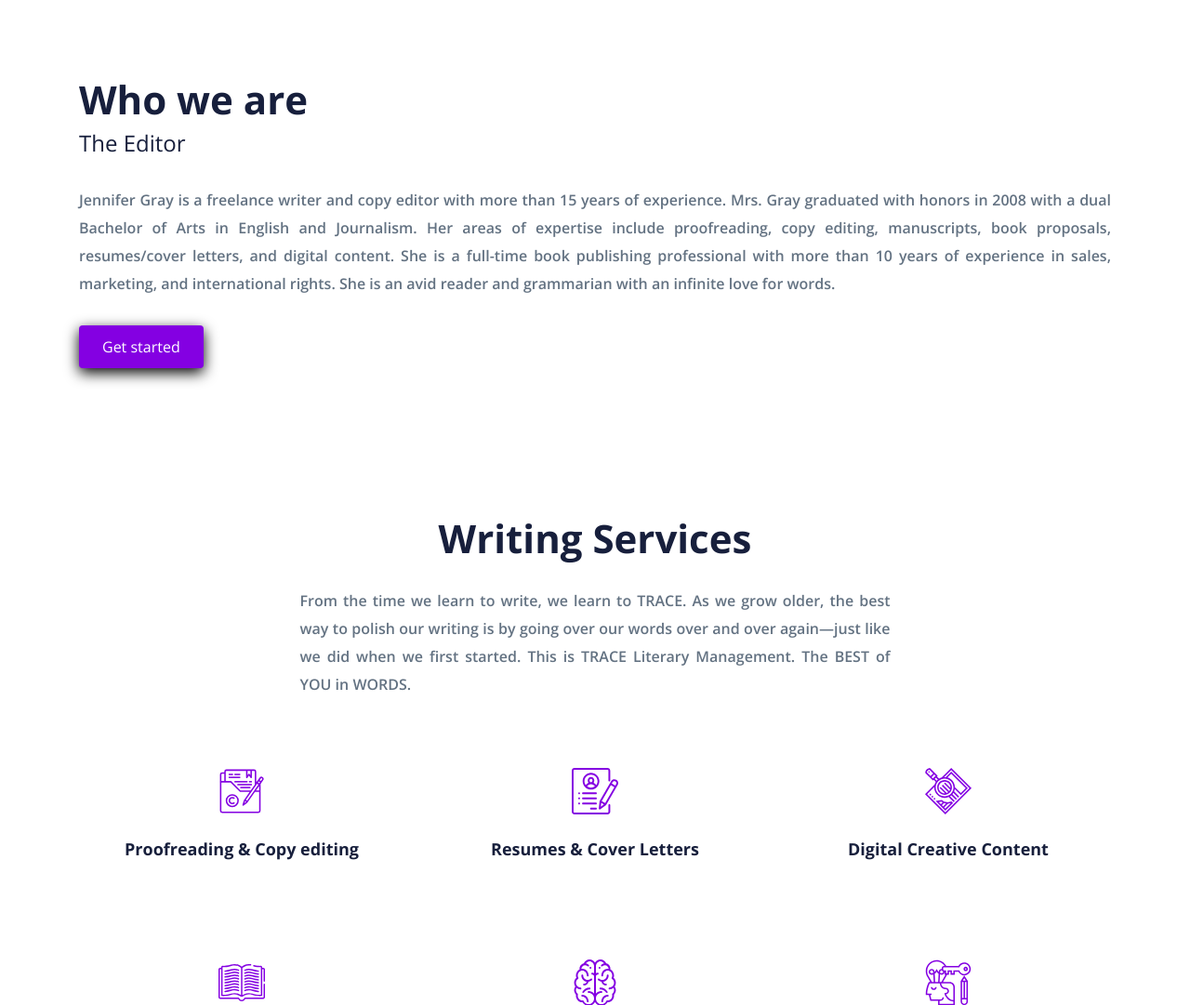
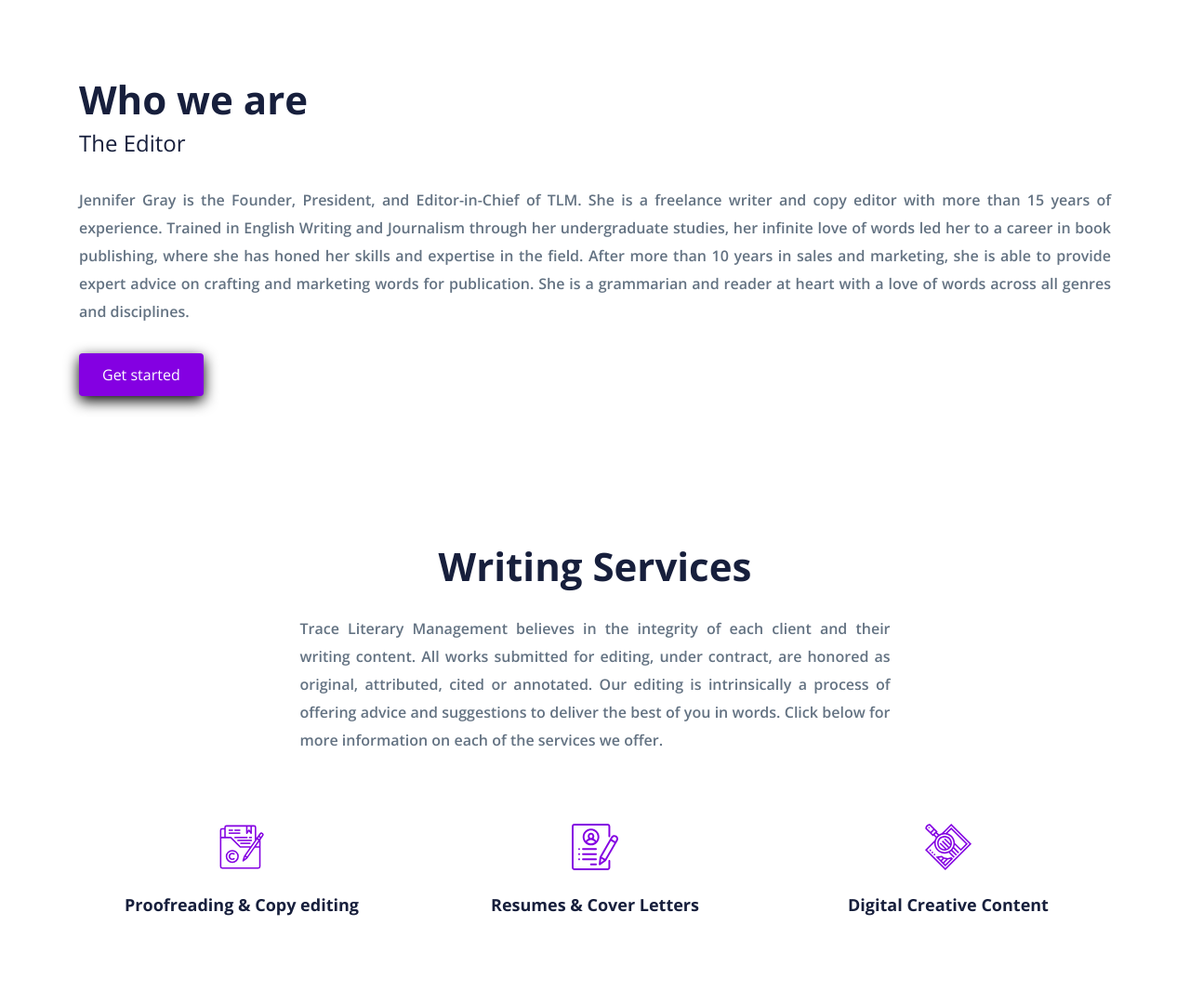
Before and after one commit to StanDaMan973/Trace-Literacy-Management, a PHP site: page / in a window 1280 px wide. Shown: the part 1139-2220 px from the top of the page at 93% size. Run offline with PHP 8.4, Linux system fonts and the light colour scheme.

Commit message:
content changed

```diff
--- a/assets/js/main.js
+++ b/assets/js/main.js
@@ -196,7 +196,9 @@ serviceBox.forEach(function(box) {
 
        if (target === serviceBox[5]) {
             popUp[5].classList.toggle('show');
+
          }
 
      })
+
 });
--- a/index.php
+++ b/index.php
@@ -209,11 +209,10 @@
                             <h2 class="title-h2">What we do</h2>
                             <span>About us</span>
 
-                            <p>Trace Literary Management is a full-service editorial agency, specializing in writing
-                                content for personal and professional use. Our goal is to provide excellent
-                                editorial
-                                guidance from concept to publication with the utmost care and professionalism.
+                            <p>
+                                From the time we learn to write, we learn to TRACE. As we grow older, the best way to polish our writing is by going over our words over and over again—just like we did when we first started. This is TRACE Literary Management. The BEST of YOU in WORDS.
                             </p>
+
                             <a href="#contact" class="btn btn-red">Get started</a>
                         </div>
 
@@ -239,13 +238,7 @@
                             <span>The Editor</span>
 
                             <p>
-                                Jennifer Gray is a freelance writer and copy editor with more than 15 years of
-                                experience. Mrs. Gray graduated with honors in 2008 with a dual Bachelor of Arts in
-                                English and Journalism. Her areas of expertise include proofreading, copy editing,
-                                manuscripts, book proposals, resumes/cover letters, and digital content. She is a
-                                full-time book publishing professional with more than 10 years of experience in sales,
-                                marketing, and international rights. She is an avid reader and grammarian with an
-                                infinite love for words.
+                            Jennifer Gray is the Founder, President, and Editor-in-Chief of TLM. She is a freelance writer and copy editor with more than 15 years of experience. Trained in English Writing and Journalism through her undergraduate studies, her infinite love of words led her to a career in book publishing, where she has honed her skills and expertise in the field.  After more than 10 years in sales and marketing, she is able to provide expert advice on crafting and marketing words for publication. She is a grammarian and reader at heart with a love of words across all genres and disciplines.
                             </p>
                             <a href="#contact" class="btn btn-red">Get started</a>
                         </div>
@@ -270,8 +263,7 @@
                         <div class="col-centered col-lg-7">
                             <h2 class="title-h2">Writing Services </h2>
                             <p class="font-p mg-tp-30 mg-bt-60">
-                                From the time we learn to write, we learn to TRACE. As we grow older, the best way to polish our writing is by going over our words over and over again—just like we did when we first started.
-                                This is TRACE Literary Management. The BEST of YOU in WORDS.
+                            Trace Literary Management believes in the integrity of each client and their writing content. All works submitted for editing, under contract, are honored as original, attributed, cited or annotated. Our editing is intrinsically a process of offering advice and suggestions to deliver the best of you in words. Click below for more information on each of the services we offer.
                             </p>
                         </div>
                     </div>
@@ -686,6 +678,7 @@
 
                                         <ul class="list-contact">
                                             <li>Jennifer.Gray@traceliterary.com</li>
+                                            <li>Phone Number: 732-798-0963</li>
                                         </ul>
                                     </div>
 
```
Also changed, not shown: assets/images/clients/logo1.png (deleted), assets/images/clients/logo2.png (deleted), assets/images/clients/logo3.png (deleted), assets/images/clients/logo4.png (deleted), assets/images/testimonial/1.jpg (deleted), assets/images/testimonial/2.jpg (deleted), assets/images/testimonial/3.jpg (deleted), 6 other files. Lines whose indentation alone changed are shown as unchanged.
